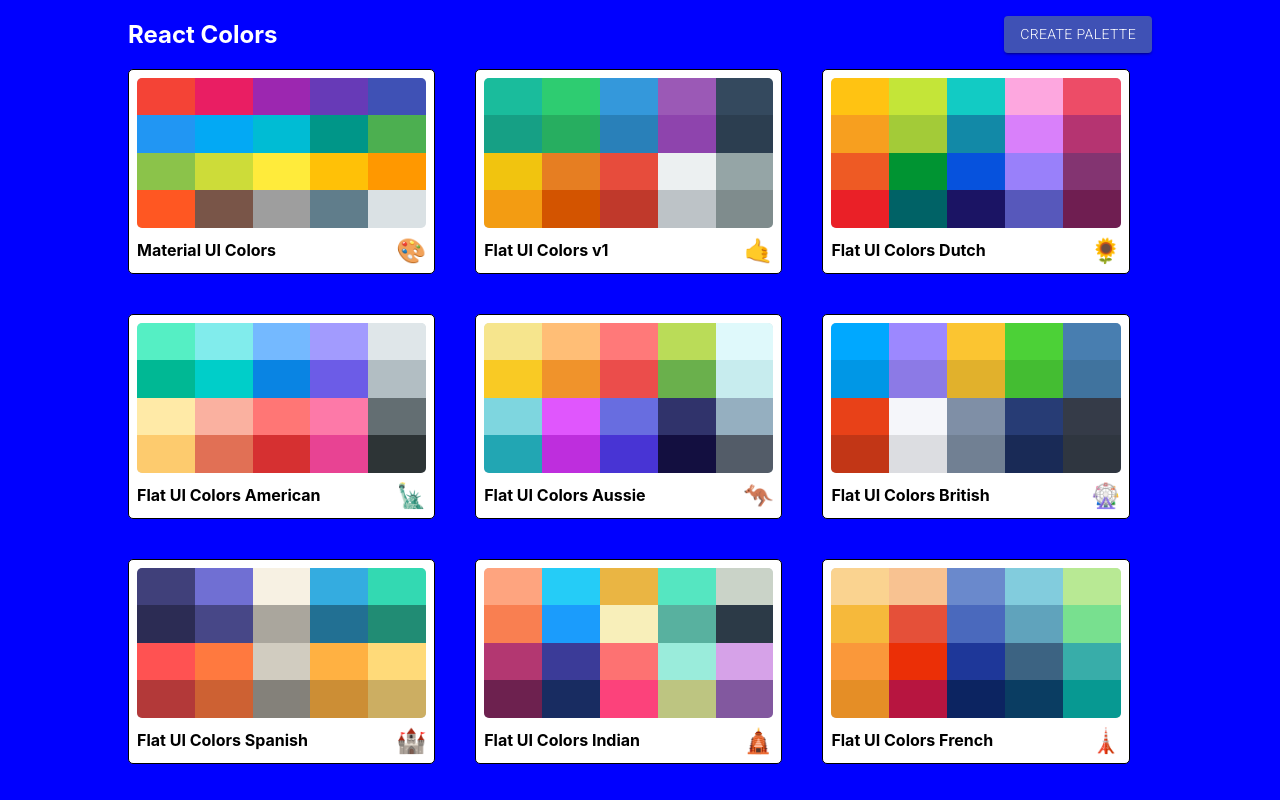
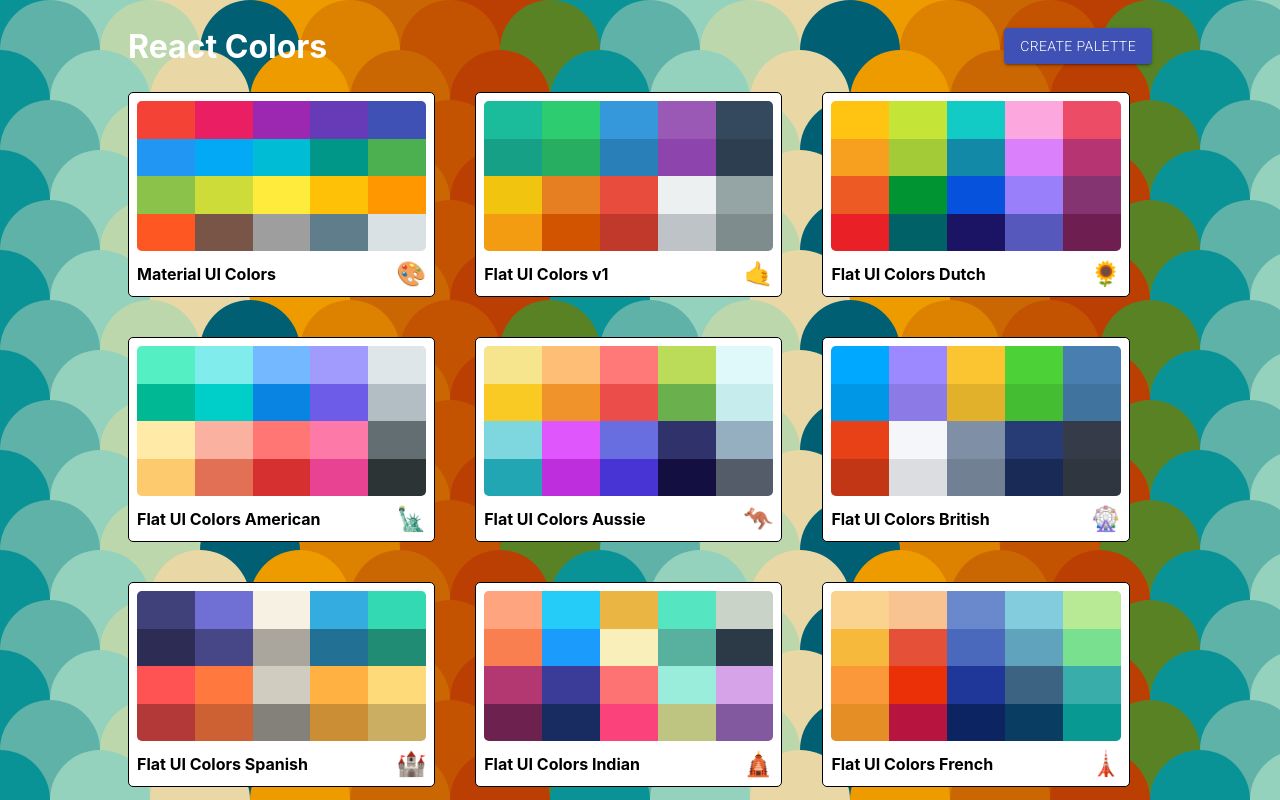
Before and after one commit to OsvaldoSalomon/ReactColorsApp, a React (Create React App) app: page / in a window 1280 px wide. Built offline with nearby package versions, Linux system fonts and the light colour scheme.

Commit message:
Add background svg to PaletteList

```diff
--- a/src/components/Palettes/PaletteList.js
+++ b/src/components/Palettes/PaletteList.js
@@ -16,7 +16,7 @@
             <div className={classes.root}>
                 <div className={classes.container}>
                     <nav className={classes.nav}>
-                        <h1>React Colors</h1>
+                        <h1 className={classes.heading}>React Colors</h1>
                         <Button variant="contained" color="primary">
                             <Link to="/palette/new">Create Palette</Link>
                         </Button>
--- a/src/components/Palettes/styles/PaletteListStyles.js
+++ b/src/components/Palettes/styles/PaletteListStyles.js
@@ -1,12 +1,20 @@
 import sizes from "./sizes";
+import bg from "./bg.svg"
+import bg2 from "./bg2.svg"
 
 export default {
     root: {
-        backgroundColor: "blue",
         height: "100vh",
         display: "flex",
         alignItems: "flex-start",
         justifyContent: "center",
+        /* background by SVGBackgrounds.com */
+        backgroundColor: "2047AA",
+        backgroundImage: `url(${bg2})`,
+        overflow: "scroll"
+    },
+    heading: {
+        fontSize: "2rem",
     },
     container: {
         width: "50%",
```
Also changed, not shown: src/components/Palettes/styles/bg.svg (added), src/components/Palettes/styles/bg2.svg (added).
